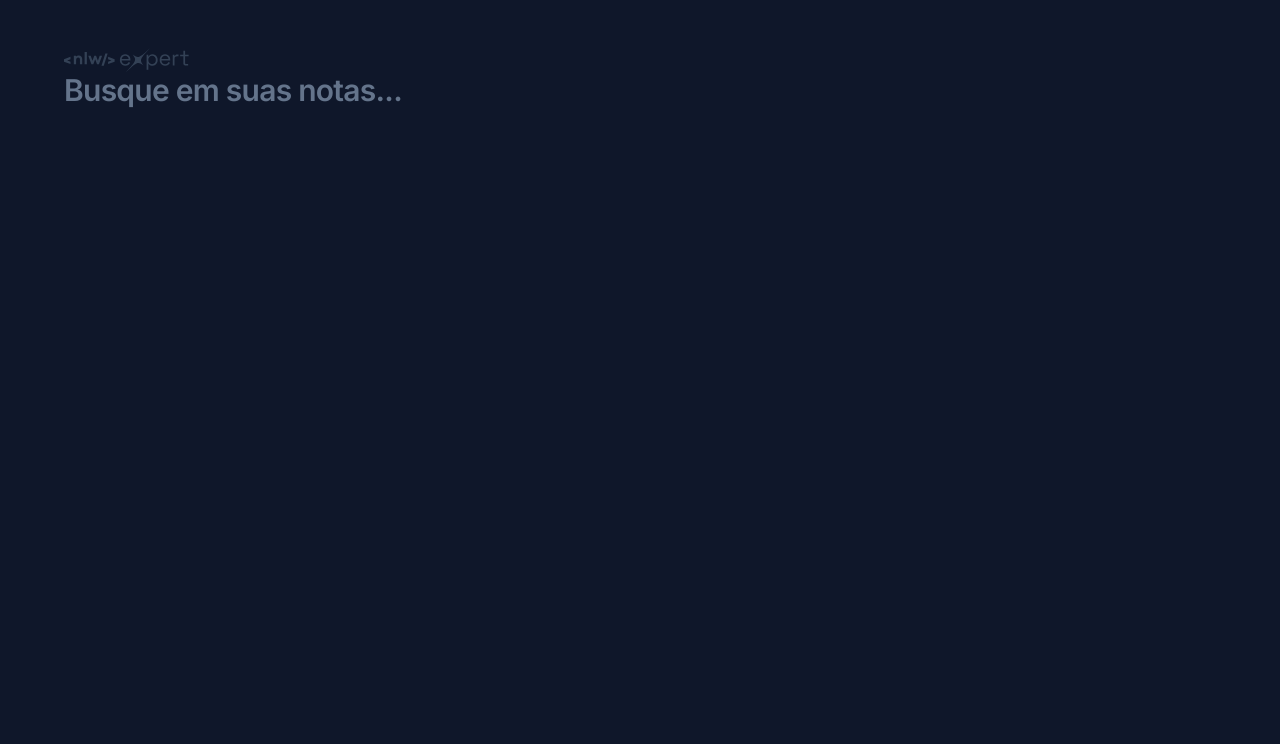
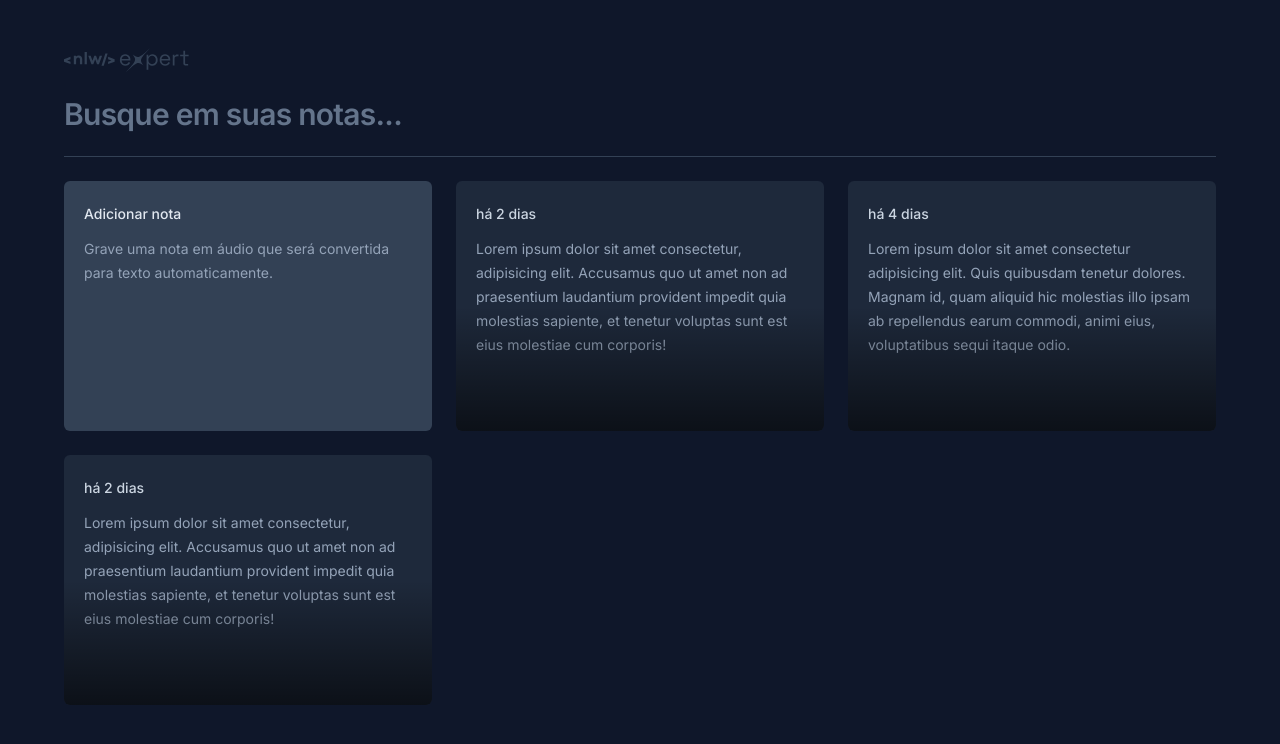
Before and after one commit to saviopatrick/Nlw-Expert-Notes, a React (Vite) app: page / in a window 1280 px wide. Shown: the top 744 px of the page. Built offline with nearby package versions, Linux system fonts and the light colour scheme.

Commit message:
add: Grid Notes

```diff
--- a/src/app.tsx
+++ b/src/app.tsx
@@ -2,14 +2,65 @@
 
 export function App() {
   return (
-    <div className="mx-auto max-w-6xl my-12">
+    <div className="mx-auto max-w-6xl my-12 space-y-6">
       <img src={logo} alt='Nlw Expert'/>
-      <form className="w-full">
+
+      <form className="w-full ">
       <input
         type="text" placeholder='Busque em suas notas...'
         className="w-full bg-transparent text-3xl font-semibold tracking-tight outline-none placeholder:text-slate-500"
         />
       </form>
+      <div className="h-px bg-slate-700"/>
+
+      <div className="grid grid-cols-3 gap-6 auto-rows-[250px]">
+
+        <div className="rounded-md bg-slate-700 p-5 space-y-3">
+          <span className="text-sm font-medium text-slate-200">
+            Adicionar nota
+            </span>
+          <p className="text-sm leading-6 text-slate-400">
+            Grave uma nota em áudio que será convertida para texto automaticamente.
+            </p>
+        </div>
+
+        <div className="rounded-md bg-slate-800 p-5 space-y-3 overflow-hidden relative">
+          <span className="text-sm font-medium text-slate-300">
+            há 2 dias
+          </span>
+
+          <p className="text-sm leading-6 text-slate-400">
+            Lorem ipsum dolor sit amet consectetur, adipisicing elit. Accusamus quo ut amet non ad praesentium laudantium provident impedit quia molestias sapiente, et tenetur voluptas sunt est eius molestiae cum corporis!
+          </p>
+
+          <div className="absolute bottom-0 left-0 right-0 h-1/2 bg-gradient-to-t from-black/60 to-black/0"/>
+        </div>
+
+        <div className="rounded-md bg-slate-800 p-5 space-y-3 overflow-hidden relative">
+
+          <span className="text-sm font-medium text-slate-300">
+            há 4 dias
+          </span>
+
+          <p className="text-sm leading-6 text-slate-400">
+           Lorem ipsum dolor sit amet consectetur adipisicing elit. Quis quibusdam tenetur dolores. Magnam id, quam aliquid hic molestias illo ipsam ab repellendus earum commodi, animi eius, voluptatibus sequi itaque odio.
+          </p>
+
+          <div className="absolute bottom-0 left-0 right-0 h-1/2 bg-gradient-to-t from-black/60 to-black/0"/>
+
+        </div>
+
+        <div className="rounded-md bg-slate-800 p-5 space-y-3 overflow-hidden relative">
+          <span className="text-sm font-medium text-slate-300">
+            há 2 dias
+          </span>
+          <p className="text-sm leading-6 text-slate-400">
+            Lorem ipsum dolor sit amet consectetur, adipisicing elit. Accusamus quo ut amet non ad praesentium laudantium provident impedit quia molestias sapiente, et tenetur voluptas sunt est eius molestiae cum corporis!
+          </p>
+          <div className="absolute bottom-0 left-0 right-0 h-1/2 bg-gradient-to-t from-black/60 to-black/0"/>
+        </div>
+
+      </div>
     </div>
   )
 }
```
